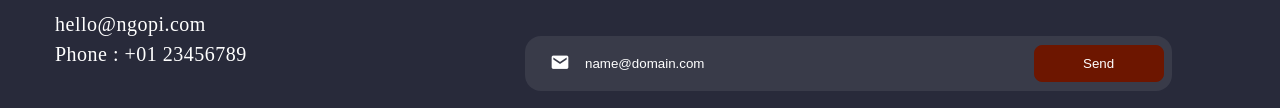
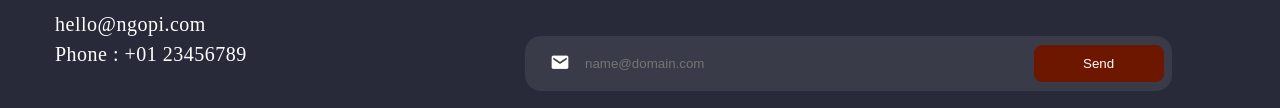
Before and after one commit to Karemgobran/coffee-shop, a plain HTML site: page index.html in a window 1280 px wide. Shown: the part 4802-4910 px from the top of the page. Drawn offline with nearby package versions, Linux system fonts and the light colour scheme; a web font is replaced by a local one.

Commit message:
add placholder in section6

```diff
--- a/index.html
+++ b/index.html
@@ -382,7 +382,7 @@
           <h5>Subscribe</h5>
           <form action="">
             <i class='bx bxs-envelope'></i>
-            <input type="email" value="name@domain.com">
+            <input type="email" placeholder="name@domain.com">
             <input type="submit" value="Send">
           </form>
         </div>
```
